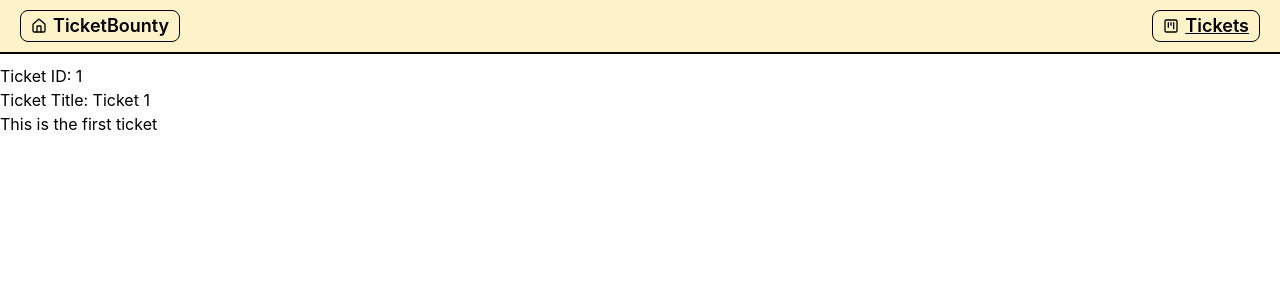
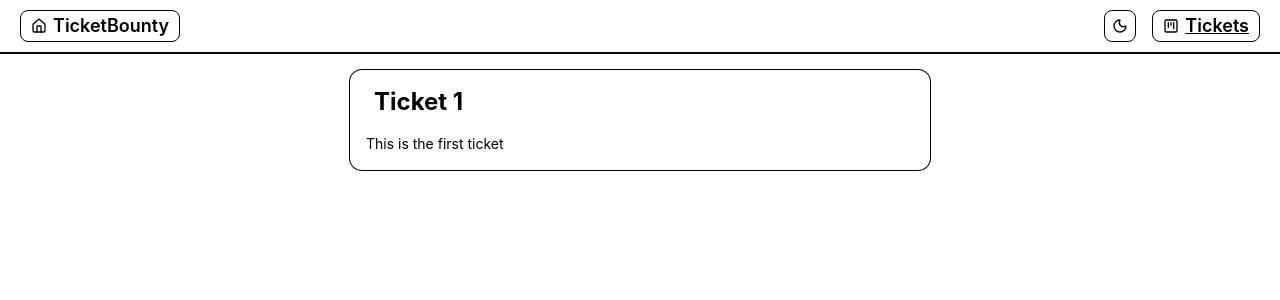
Before and after one commit to Washiy-Codes/road-to-next-app, a Next.js app: page /tickets/1 in a window 1280 px wide. Shown: the top 300 px of the page. Built offline with nearby package versions, Linux system fonts and the light colour scheme.

Commit message:
feat(ui): add theme toggle and resolve SSR hydration mismatch

```diff
--- a/app/layout.tsx
+++ b/app/layout.tsx
@@ -2,6 +2,7 @@ import type { Metadata } from "next";
 import { Geist, Geist_Mono } from "next/font/google";
 import "./globals.css";
 import Header from "@/components/Header";
+import ThemeProviderWrapper from "@/components/theme/theme-provider";
 
 const geistSans = Geist({
   variable: "--font-geist-sans",
@@ -26,11 +27,14 @@ export default function RootLayout({
   return (
     <html
       lang="en"
+      suppressHydrationWarning
       className={`${geistSans.variable} ${geistMono.variable} h-full antialiased`}
     >
       <body className="min-h-full flex flex-col">
-        <Header />
-        {children}
+        <ThemeProviderWrapper>
+          <Header />
+          {children}
+        </ThemeProviderWrapper>
       </body>
     </html>
   );
--- a/app/tickets/[ticketId]/page.tsx
+++ b/app/tickets/[ticketId]/page.tsx
@@ -3,7 +3,7 @@ import Data from "@/data";
 import  Link  from "next/link";
 import { Button } from "@/components/ui/button";
 import { PATHS } from "@/constants/paths";
-
+import TicketItem from "@/components/ticketItem";
 type TicketsPageProps = {
   params: Promise<{
     ticketId: string;
@@ -27,11 +27,8 @@ async function TicketsPage({ params }: TicketsPageProps) {
     )
   }
   return (
-    <div className="pt-16">
-      <h2>Ticket ID: {initialTicket.id}</h2>
-      <h3>Ticket Title: {initialTicket.title}</h3>
-      <h3>{initialTicket.content}</h3>
-
+    <div className="flex justify-center animate-fade-in-from-top pt-16">
+      <TicketItem ticket={initialTicket} isDetail={true} />
     </div>
   );
 }
--- a/app/tickets/page.tsx
+++ b/app/tickets/page.tsx
@@ -1,18 +1,29 @@
-import Data from "@/data";
 import Heading from "@/components/Heading";
 import TicketItem from "@/components/ticketItem";
 import { Status } from "@/features/ticket/components/type";
+import getTickets from "@/features/ticket/queries/get-tickets";
 
 const isStatus = (value: string): value is Status =>
     value === "OPEN" || value === "DONE" || value === "IN_PROGRESS";
 
 
-const Tickets = () => {
+const Tickets = async () => {
+    const tickets = await getTickets();
+    /* const [tickets, setTickets] = useState<Data[]>([]);
+
+    useEffect(() => {
+        const fetchTickets = async () => {
+            const data = await getTickets();
+            setTickets(data);
+        }
+        fetchTickets();
+    }, []); */
+
     return (
         <div className="flex flex-1 flex-col gap-y-9">
             <Heading title="Tickets" description="View all your tickets" />
             <div className="flex flex-col flex-1 items-center gap-y-8 justify-center">
-                {Data.map(({ id, title, content, status }) => {
+                {tickets.map(({ id, title, content, status }) => {
                     const safeStatus: Status = isStatus(status) ? status : "OPEN";
                     return (
                         <TicketItem
--- a/package.json
+++ b/package.json
@@ -17,6 +17,7 @@
     "clsx": "^2.1.1",
     "lucide-react": "^1.8.0",
     "next": "16.2.4",
+    "next-themes": "^0.4.6",
     "react": "19.2.4",
     "react-dom": "19.2.4",
     "shadcn": "^4.4.0",
--- a/src/components/Header.tsx
+++ b/src/components/Header.tsx
@@ -2,11 +2,12 @@ import Link from "next/link"
 import { PATHS } from "@/constants/paths";
 import { Button } from './ui/button'
 import { House, SquareKanban } from "lucide-react";
+import ThemeSwitcher from "./theme/theme-switcher";
 
 const Header = () => {
   return (
     <>
-     <nav className="flex justify-between py-2.5 px-5 border-b-2 w-full backdrop-blur-2xl bg-amber-100/95
+     <nav className="flex justify-between py-2.5 px-5 border-b-2 w-full backdrop-blur-2xl bg-muted/95
         fixed left-0 right-0 top-0 z-20
         supports-backdrop-blur:bg-background/60">
         <div>
@@ -17,7 +18,8 @@ const Header = () => {
            </Link>
           </Button>
         </div>
-        <div>
+        <div className="flex items-center gap-4 justify-center">
+          <ThemeSwitcher />
           <Button variant="outline">
             <SquareKanban />
             <Link href={PATHS.TICKETS} className="text-sm underline">
--- /dev/null
+++ b/src/components/theme/theme-provider.tsx
@@ -0,0 +1,16 @@
+import { ThemeProvider } from "next-themes";
+import { ReactNode } from "react";
+
+type ThemeProviderWrapperProps = {
+  children: ReactNode;
+};
+
+ const ThemeProviderWrapper = ({ children }: ThemeProviderWrapperProps) => {
+  return (
+    <ThemeProvider attribute="class" defaultTheme="system" enableSystem  disableTransitionOnChange>
+      {children}
+    </ThemeProvider>
+  );
+};
+
+export default ThemeProviderWrapper;
--- /dev/null
+++ b/src/components/theme/theme-switcher.tsx
@@ -0,0 +1,20 @@
+"use client";
+import { useTheme } from "next-themes";
+import { Button } from "../ui/button";
+import { Moon, Sun } from "lucide-react";
+
+const ThemeSwitcher = () => {
+  const { theme, setTheme } = useTheme();
+
+  return (
+      <Button className="relative" variant="outline" size="icon" onClick={() => setTheme(theme === "light" ? "dark" : "light")}>
+        <span className="sr-only">Toggle theme</span>
+        <span className="absolute left-1/2 top-1/2 -translate-x-1/2 -translate-y-1/2">
+          {theme === "light" ? <Sun /> : <Moon />}
+        </span>
+      </Button>
+
+  )
+}
+
+export default ThemeSwitcher;
--- a/src/components/ticketItem.tsx
+++ b/src/components/ticketItem.tsx
@@ -2,6 +2,7 @@ import { PATHS } from "@/constants/paths";
 import Link from "next/link";
 import { TICKET_ICONS } from "@/features/ticket/constants";
 import { Ticket } from "@/features/ticket/components/type";
+import clsx from "clsx";
 import { SquareArrowOutUpRight } from "lucide-react";
 import {
   Card,
@@ -10,11 +11,14 @@ import {
   CardContent,
 } from "@/components/ui/card";
 import { Button } from "./ui/button";
+
+
 type TicketItemProps = {
     ticket: Ticket;
+    isDetail?: boolean;
 };
 
-const TicketItem = ({ ticket }: TicketItemProps) => {
+const TicketItem = ({ ticket, isDetail }: TicketItemProps) => {
   const { id, title, content, safeStatus } = ticket;
 
   const detailedButton = <Button variant="outline" size="icon">
@@ -23,7 +27,7 @@ const TicketItem = ({ ticket }: TicketItemProps) => {
             </Link>
             </Button>
   return (
-    <div className="w-full max-w-105 flex gap-x-1">
+    <div className={clsx("w-full animate-fade-in-from-top flex gap-x-1", isDetail ? "max-w-145" : "max-w-105")}>
         <Card  key={id} className="w-full my-1.5" >
           <CardHeader>
             <CardTitle className="flex items-center gap-x-2 font-bold text-2xl">
@@ -32,14 +36,15 @@ const TicketItem = ({ ticket }: TicketItemProps) => {
             </CardTitle>
             </CardHeader>
               <CardContent>
-                <span className="line-clamp-3 whitespace-break-spaces">
+                <span className={clsx("whitespace-break-spaces", isDetail ? "line-clamp-none" : "line-clamp-2")}>
                 <h2>{content}</h2>
                 </span>
                 </CardContent>
             </Card>
-            <div className="flex items-center flex-col justify-center gap-y-1">
+            {isDetail? null : <div className="flex items-center flex-col justify-center gap-y-1">
             {detailedButton}
             </div>
+            }
 
     </div>
   )
--- /dev/null
+++ b/src/features/ticket/queries/get-tickets.tsx
@@ -0,0 +1,17 @@
+import Data from "@/data";
+import { Ticket } from "@/features/ticket/components/type";
+
+const getTickets = async (): Promise<Ticket[]> => {
+  await new Promise((resolve) => setTimeout(resolve, 2000));
+
+  return new Promise((resolve) => {
+    resolve(
+      Data.map((ticket) => ({
+        ...ticket,
+        safeStatus: ticket.status as Ticket["safeStatus"],
+      }))
+    );
+  });
+};
+
+export default getTickets;
```
Also changed, not shown: 1 other file (tests, documents, lock files or other folders).
